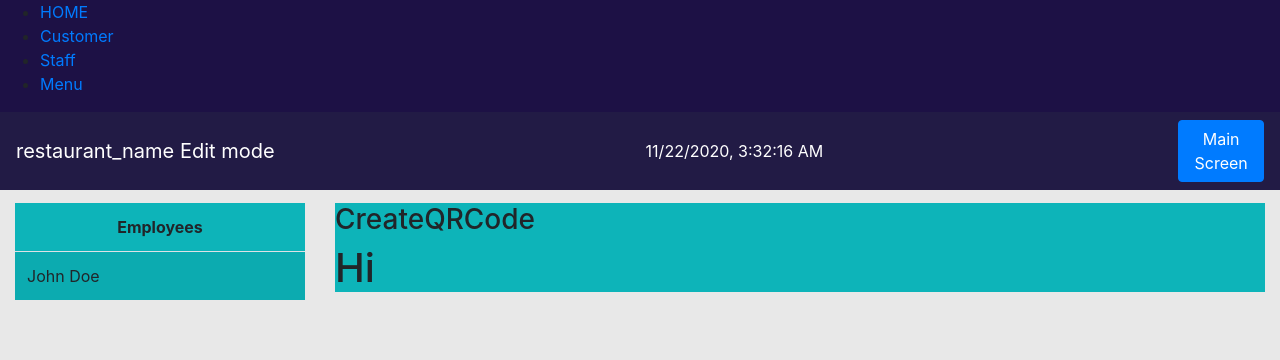
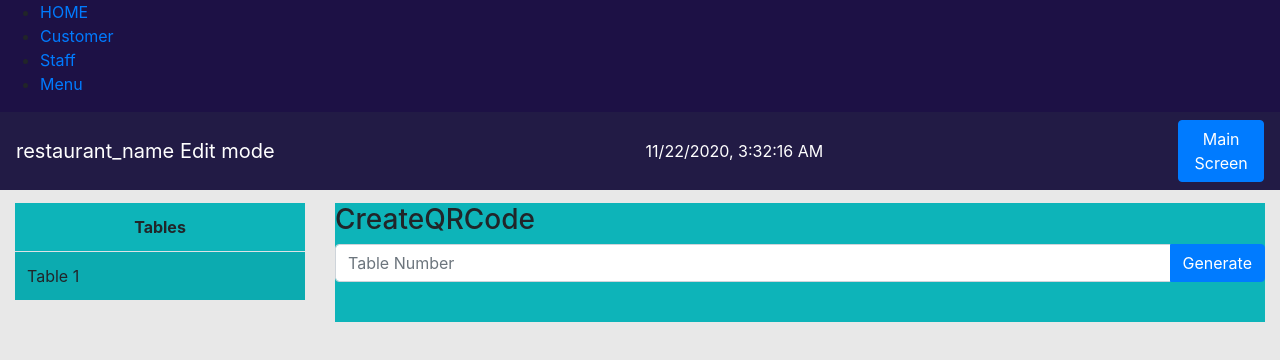
Before and after one commit to kimseul91/restaurantQR, a React (Create React App) app: page /staff/edit in a window 1280 px wide. Shown: the top 360 px of the page. Built offline with nearby package versions, Linux system fonts and the light colour scheme.

Commit message:
QRCode api setup

```diff
--- a/src/components/staff/CreateQRCode.js
+++ b/src/components/staff/CreateQRCode.js
@@ -1,12 +1,60 @@
-import React from 'react';
+import { Navbar, Button, Container, Row, Col, Table, Modal, InputGroup, FormControl } from 'react-bootstrap';
+import React, {useState} from 'react';
+import axios from 'axios';
+import { responsiveFontSizes } from '@material-ui/core';
 
+let result = null;
 function CreateQRCode(props) {
+    const [tableNumber, setTable] = useState("");
+    const [image, setImage] = useState(null);
+
+    const sendToSubmit = () => {
+        setImage(handleSubmit(tableNumber));
+    }
     return (
         <div>
             <h3>CreateQRCode</h3>
-            <h1>Hi</h1>
+            <InputGroup className="mb-3">
+                <FormControl
+                placeholder="Table Number"
+                aria-label="Table Number"
+                aria-describedby="basic-addon2"
+                onChange={(e) => setTable(e.currentTarget.value)}
+                />
+                <InputGroup.Append>
+                    <Button onClick={sendToSubmit}>Generate</Button>
+                </InputGroup.Append>
+            </InputGroup>
+            <img src={image}/>
+
+
         </div>
     );
 }
+function handleSubmit(tableNumber) {
+    console.log("SUBMIT " + tableNumber);
+    // const tableURL = `http://www.restaurantQR.com/test_restaurant_3/staff/${tableNumber}`
+
+    let options = {
+        method: 'GET',
+        url: 'https://rapidapi.p.rapidapi.com/generateQR',
+        params: {
+            text: `http://www.restaurantQR.com/test_restaurant_3/staff/${tableNumber}`,
+            // format: 'pdf'
+        },
+        headers: {
+            'x-rapidapi-key': '0654d2cef3mshfee87c42ba18e1dp101920jsnbc82bd0af8e3',
+            'x-rapidapi-host': 'qrcode3.p.rapidapi.com'
+        }
+    };
+
+    axios.request(options).then(function (response) {
+        console.log(response.data);
+        return response.data;
+        // this.result = response.data;
+    }).catch(function (error) {
+        console.error(error);
+    });
+}
 
 export default CreateQRCode;
```
Also changed, not shown: src/components/staff/StaffEdit.js, 1 other file (tests, documents, lock files or other folders).
